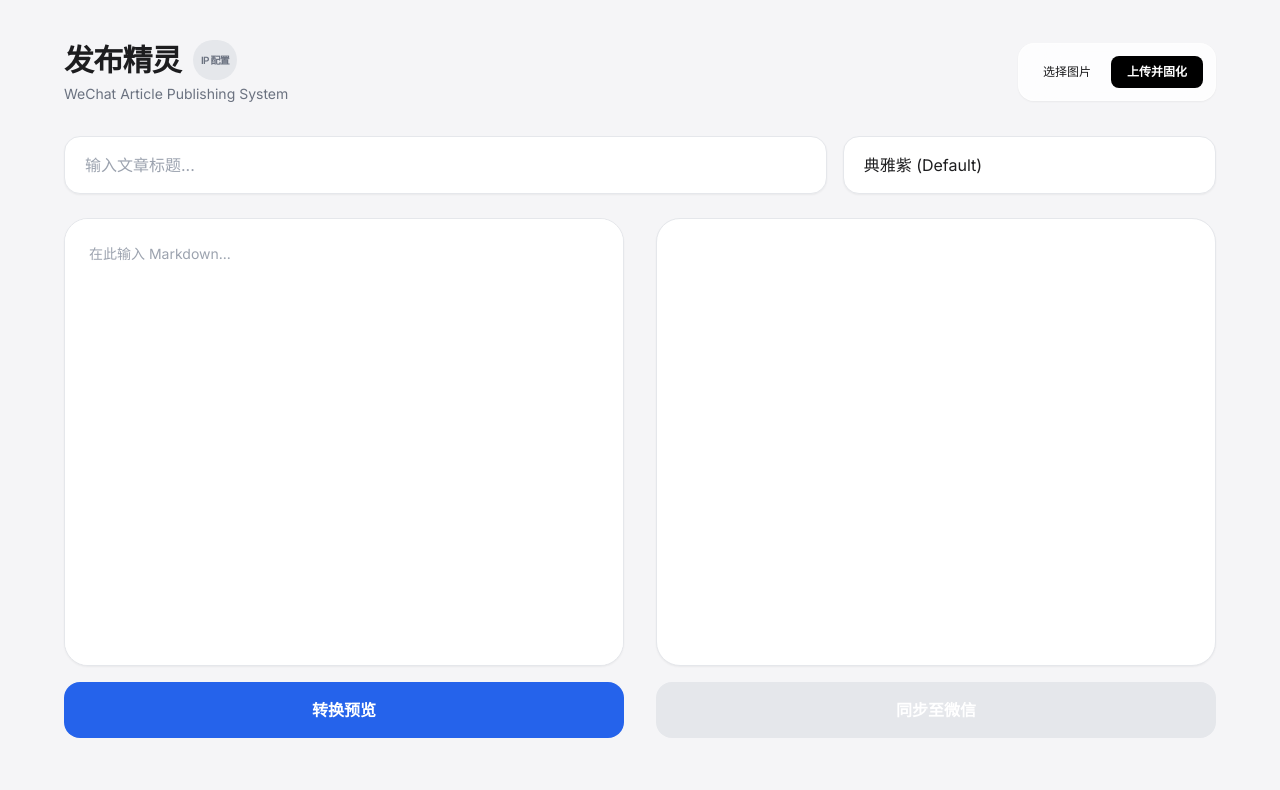
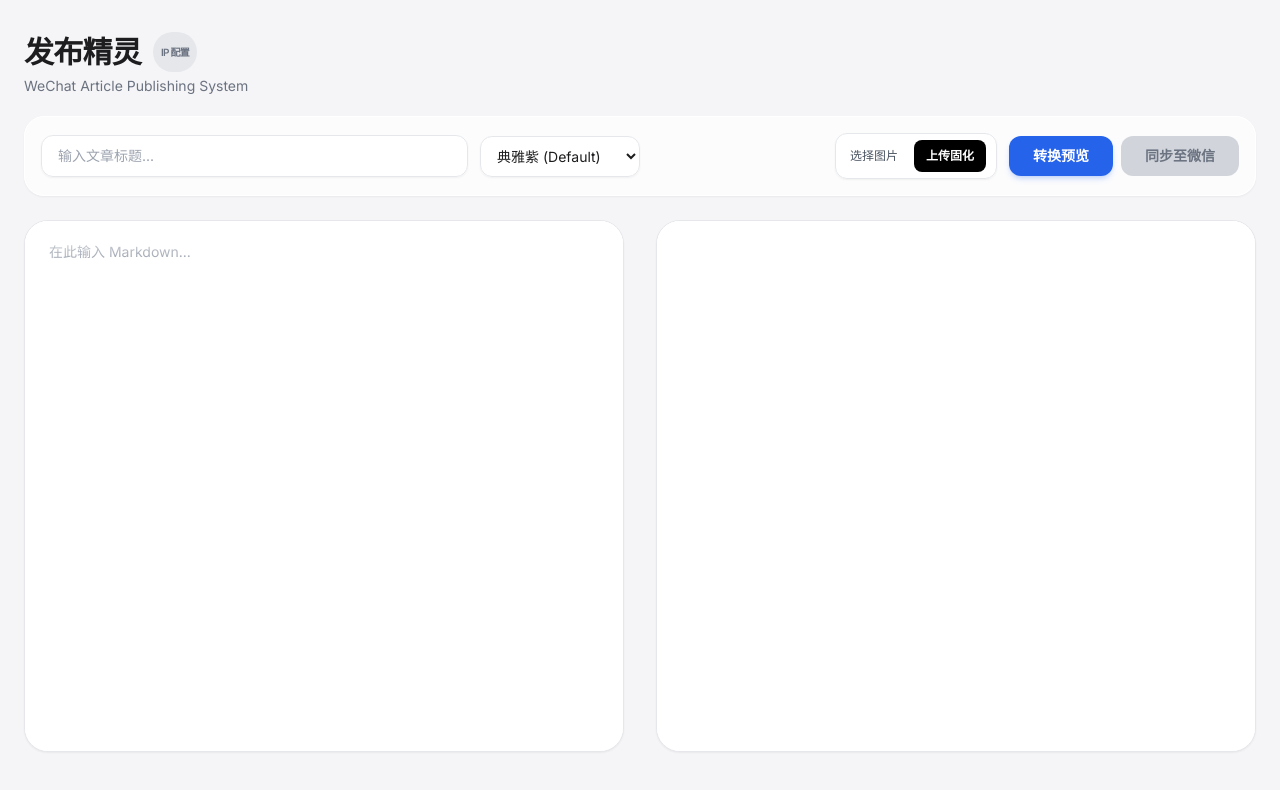
Before and after one commit to 520mhj/jiahao-WeChat-Publish, a website: page index.html in a window 1280 px wide. Drawn offline with nearby package versions, Linux system fonts and the light colour scheme; no server answers.

Commit message:
Update index.html

```diff
--- a/index.html
+++ b/index.html
@@ -8,14 +8,19 @@
     <style>
         @import url('https://fonts.googleapis.com/css2?family=Inter:wght@400;600&family=Noto+Sans+SC:wght@400;700&display=swap');
         body { font-family: 'Inter', 'Noto Sans SC', -apple-system, sans-serif; background-color: #f5f5f7; color: #1d1d1f; }
-        .apple-glass { background: rgba(255, 255, 255, 0.8); backdrop-filter: blur(20px); -webkit-backdrop-filter: blur(20px); }
+        .apple-glass { background: rgba(255, 255, 255, 0.7); backdrop-filter: blur(20px); -webkit-backdrop-filter: blur(20px); }
         .cloak { display: none !important; }
         .preview-container #MdWechat { all: initial; font-family: inherit; }
         /* 进度条动画 */
         .progress-transition { transition: width 0.3s ease; }
+        /* 自定义滚动条样式，让 UI 更精美 */
+        ::-webkit-scrollbar { width: 8px; height: 8px; }
+        ::-webkit-scrollbar-track { background: transparent; }
+        ::-webkit-scrollbar-thumb { background: #d1d5db; border-radius: 4px; }
+        ::-webkit-scrollbar-thumb:hover { background: #9ca3af; }
     </style>
 </head>
-<body class="min-h-screen">
+<body class="min-h-screen flex flex-col">
 
     <div id="uploadOverlay" class="cloak fixed inset-0 bg-white/60 backdrop-blur-xl z-[200] flex flex-col items-center justify-center">
         <div class="bg-white p-8 rounded-[32px] shadow-2xl border border-white/20 flex flex-col items-center gap-6">
@@ -47,43 +52,24 @@
         <img id="modalImg" src="" class="max-w-[90%] max-h-[90%] object-contain rounded-lg shadow-2xl">
     </div>
 
-    <div id="mainApp" class="cloak max-w-[1200px] mx-auto px-6 py-10">
-        <header class="flex flex-col md:flex-row justify-between items-start md:items-center mb-8 gap-6">
+    <div id="mainApp" class="cloak w-full max-w-[1400px] mx-auto px-4 md:px-6 py-6 md:py-8 flex flex-col flex-1">
+
+        <header class="mb-5 shrink-0 flex justify-between items-center">
             <div>
-                <h1 class="text-3xl font-bold tracking-tight flex items-center gap-3">
+                <h1 class="text-2xl md:text-3xl font-bold tracking-tight flex items-center gap-3">
                     发布精灵
                     <a href="https://www.cloudflare-cn.com/ips/" target="_blank" class="text-[10px] bg-gray-200 text-gray-500 px-2 py-0.5 rounded-full hover:bg-blue-100 hover:text-blue-600 transition" title="配置 Cloudflare IP 白名单">IP 配置</a>
                 </h1>
-                <p class="text-gray-500 text-sm mt-1">WeChat Article Publishing System</p>
-            </div>
-
-            <div class="apple-glass p-3 rounded-2xl border border-white/40 shadow-sm flex items-center gap-4">
-                <div id="coverPreviewContainer" class="cloak flex items-center gap-2">
-                    <img id="coverPreviewImg" src="" class="w-10 h-10 object-cover rounded-lg cursor-pointer hover:opacity-80 transition" onclick="openFullscreenCover()">
-
-                    <select id="coverSelect" onchange="changeCover()" class="text-[11px] border border-gray-200 rounded-lg py-1 px-2 bg-white max-w-[100px] focus:outline-none focus:ring-1 focus:ring-blue-500">
-                    </select>
-
-                    <button onclick="handleDeleteCover()" class="text-gray-400 hover:text-red-500 transition-colors p-1">
-                    <svg class="w-4 h-4" fill="none" stroke="currentColor" viewBox="0 0 24 24"><path stroke-linecap="round" stroke-linejoin="round" stroke-width="2" d="M19 7l-.867 12.142A2 2 0 0116.138 21H7.862a2 2 0 01-1.995-1.858L5 7m5 4v6m4-4v6m1-10V4a1 1 0 00-1-1h-4a1 1 0 00-1 1v3M4 7h16"></path></svg>
-                    </button>
-
-                    <div class="h-6 w-[1px] bg-gray-200 mx-1"></div>
-                </div>
-                <div class="flex items-center gap-2">
-                    <input type="file" id="coverFileInput" accept="image/*" class="hidden">
-                    <button onclick="document.getElementById('coverFileInput').click()" class="text-xs font-medium px-3 py-2 rounded-lg hover:bg-gray-100 transition">选择图片</button>
-                    <button onclick="handleCoverUpload()" class="bg-black text-white text-xs font-semibold px-4 py-2 rounded-lg hover:bg-gray-800 active:scale-95 transition">上传并固化</button>
-                </div>
+                <p class="text-gray-500 text-xs md:text-sm mt-1">WeChat Article Publishing System</p>
             </div>
         </header>
 
-        <div class="grid grid-cols-1 md:grid-cols-3 gap-4 mb-6">
-            <div class="md:col-span-2">
-                <input id="articleTitle" type="text" placeholder="输入文章标题..." class="w-full px-5 py-4 bg-white rounded-2xl border border-gray-200 focus:outline-none focus:ring-2 focus:ring-blue-500 shadow-sm transition-all font-medium">
-            </div>
-            <div class="relative">
-                <select id="themeSelect" onchange="handleConvert()" class="w-full px-5 py-4 bg-white rounded-2xl border border-gray-200 appearance-none focus:outline-none focus:ring-2 focus:ring-blue-500 shadow-sm cursor-pointer font-medium">
+        <div class="sticky top-2 md:top-4 z-50 mb-6 shrink-0 apple-glass p-3 md:p-4 rounded-[20px] shadow-sm border border-white shadow-lg shadow-black/5 flex flex-col xl:flex-row gap-4 items-center justify-between transition-all">
+
+            <div class="flex w-full xl:w-1/2 gap-3 items-center">
+                <input id="articleTitle" type="text" placeholder="输入文章标题..." class="flex-1 min-w-0 px-4 py-2.5 bg-white/90 rounded-xl border border-gray-200 focus:outline-none focus:ring-2 focus:ring-blue-500 shadow-sm transition-all font-medium text-sm">
+
+                <select id="themeSelect" onchange="handleConvert()" class="w-32 md:w-40 px-3 py-2.5 bg-white/90 rounded-xl border border-gray-200 focus:outline-none focus:ring-2 focus:ring-blue-500 shadow-sm cursor-pointer font-medium text-sm">
                     <option value="default">典雅紫 (Default)</option>
                     <option value="apple">极简科技 (Apple)</option>
                     <option value="notion">优雅手帐 (Notion)</option>
@@ -93,21 +79,45 @@
                     <option value="dark">静谧深蓝 (Dark)</option>
                 </select>
             </div>
+
+            <div class="flex w-full xl:w-auto flex-wrap sm:flex-nowrap gap-3 items-center justify-between xl:justify-end">
+
+                <div class="flex items-center gap-2 bg-white/80 p-1.5 pr-2.5 rounded-xl border border-gray-200 shadow-sm shrink-0">
+                    <div id="coverPreviewContainer" class="cloak flex items-center gap-2">
+                        <img id="coverPreviewImg" src="" class="w-8 h-8 md:w-9 md:h-9 object-cover rounded-lg cursor-pointer hover:opacity-80 transition shadow-sm border border-gray-100" onclick="openFullscreenCover()">
+                        <select id="coverSelect" onchange="changeCover()" class="text-[11px] border-none bg-transparent max-w-[70px] md:max-w-[90px] focus:outline-none cursor-pointer truncate">
+                        </select>
+                        <button onclick="handleDeleteCover()" class="text-gray-400 hover:text-red-500 transition-colors p-1" title="删除当前封面">
+                            <svg class="w-4 h-4" fill="none" stroke="currentColor" viewBox="0 0 24 24"><path stroke-linecap="round" stroke-linejoin="round" stroke-width="2" d="M19 7l-.867 12.142A2 2 0 0116.138 21H7.862a2 2 0 01-1.995-1.858L5 7m5 4v6m4-4v6m1-10V4a1 1 0 00-1-1h-4a1 1 0 00-1 1v3M4 7h16"></path></svg>
+                        </button>
+                        <div class="h-5 w-[1px] bg-gray-300 mx-1"></div>
+                    </div>
+                    <div class="flex items-center gap-2">
+                        <input type="file" id="coverFileInput" accept="image/*" class="hidden">
+                        <button onclick="document.getElementById('coverFileInput').click()" class="text-xs font-medium text-gray-600 hover:text-black px-1 md:px-2 py-1.5 transition">选择图片</button>
+                        <button onclick="handleCoverUpload()" class="bg-black text-white text-xs font-semibold px-3 py-2 rounded-lg hover:bg-gray-800 active:scale-95 transition whitespace-nowrap">上传固化</button>
+                    </div>
                 </div>
 
-        <div class="grid grid-cols-1 lg:grid-cols-2 gap-8 h-[65vh]">
-            <div class="flex flex-col gap-4">
-                <div class="bg-white rounded-[24px] shadow-sm border border-gray-200 overflow-hidden flex flex-col flex-1">
-                    <textarea id="inputText" class="flex-1 p-6 focus:outline-none resize-none text-sm leading-relaxed" placeholder="在此输入 Markdown..."></textarea>
+                <div class="flex gap-2 shrink-0">
+                    <button onclick="handleConvert()" class="bg-blue-600 text-white text-sm px-4 md:px-6 py-2.5 rounded-xl font-bold hover:bg-blue-700 active:scale-95 transition-all whitespace-nowrap shadow-md shadow-blue-600/20">转换预览</button>
+                    <button id="uploadBtn" onclick="handleUpload()" disabled class="bg-emerald-600 text-white text-sm px-4 md:px-6 py-2.5 rounded-xl font-bold hover:bg-emerald-700 active:scale-95 disabled:bg-gray-300 disabled:text-gray-500 disabled:shadow-none disabled:cursor-not-allowed transition-all whitespace-nowrap shadow-md shadow-emerald-600/20">同步至微信</button>
                 </div>
-                <button onclick="handleConvert()" class="bg-blue-600 text-white py-4 rounded-2xl font-bold hover:bg-blue-700 transition-all">转换预览</button>
             </div>
-            <div class="flex flex-col gap-4">
-                <div class="bg-white rounded-[24px] shadow-sm border border-gray-200 overflow-hidden flex flex-col flex-1">
-                    <div id="previewArea" class="flex-1 overflow-y-auto p-4 preview-container"></div>
         </div>
-                <button id="uploadBtn" onclick="handleUpload()" disabled class="bg-emerald-600 text-white py-4 rounded-2xl font-bold hover:bg-emerald-700 disabled:bg-gray-200 transition-all">同步至微信</button>
+
+        <div class="flex-1 min-h-[500px] h-[calc(100vh-200px)] grid grid-cols-1 lg:grid-cols-2 gap-6 lg:gap-8 pb-4">
+
+            <div class="bg-white rounded-[24px] shadow-sm border border-gray-200 flex flex-col h-full overflow-hidden relative group">
+                <div class="absolute top-0 left-0 right-0 h-10 bg-gradient-to-b from-white to-transparent pointer-events-none z-10"></div>
+                <textarea id="inputText" class="flex-1 w-full h-full p-6 pt-5 focus:outline-none resize-none text-sm leading-relaxed overflow-y-auto z-0" placeholder="在此输入 Markdown..."></textarea>
             </div>
+
+            <div class="bg-white rounded-[24px] shadow-sm border border-gray-200 flex flex-col h-full overflow-hidden relative">
+                <div class="absolute top-0 left-0 right-0 h-6 bg-gradient-to-b from-white to-transparent pointer-events-none z-10"></div>
+                <div id="previewArea" class="flex-1 w-full h-full p-6 pt-5 overflow-y-auto preview-container bg-white z-0"></div>
+            </div>
+
         </div>
     </div>
 
@@ -116,7 +126,6 @@
         let currentDigest = "";
         let isSetupMode = false;
 
-        // --- 核心：封面上传处理（锁定页面） ---
         async function handleCoverUpload() {
             const fileInput = document.getElementById('coverFileInput');
             let file = fileInput.files[0];
@@ -127,12 +136,10 @@
             const circle = document.getElementById('progressCircle');
             const text = document.getElementById('progressText');
 
-            // 1. 显示全屏锁定遮罩
             overlay.classList.remove('cloak');
             statusText.innerText = "正在压缩图片...";
             updateProgress(0);
 
-            // 2. 压缩
             file = await compressImage(file);
             statusText.innerText = "正在上传至微信素材库...";
 
@@ -149,7 +156,6 @@
                 }
             };
 
-            // 修改：图片上传完成后，强制将最新上传的 ID 作为当前选择
             xhr.onload = async () => {
                 if (xhr.status === 200) {
                 const result = JSON.parse(xhr.responseText);
@@ -206,7 +212,6 @@
             });
         }
 
-        // 其余业务逻辑 (鉴权、转换、同步) ...
         document.addEventListener("DOMContentLoaded", async () => {
             const res = await fetch('/api/cover');
             if (res.status === 401) {
@@ -217,12 +222,11 @@
                 initSystem();
                 const inputText = document.getElementById('inputText');
 
-                // 监听粘贴事件
                 inputText.addEventListener('paste', async (e) => {
                     const items = (e.clipboardData || e.originalEvent.clipboardData).items;
                     for (let item of items) {
                         if (item.kind === 'file' && item.type.startsWith('image/')) {
-                        e.preventDefault(); // 阻止默认粘贴文本行为
+                        e.preventDefault();
                         const file = item.getAsFile();
                         await uploadAndInsertImage(file);
                         break;
@@ -232,13 +236,11 @@
             }
         });
 
-        // 处理图片上传并插入编辑器
         async function uploadAndInsertImage(file) {
             const textarea = document.getElementById('inputText');
             const startPos = textarea.selectionStart;
             const endPos = textarea.selectionEnd;
 
-    // 1. 插入上传中占位符
             const placeholder = `\n![正在上传图片...]()\n`;
             textarea.value = textarea.value.substring(0, startPos) + placeholder + textarea.value.substring(endPos);
 
@@ -246,7 +248,6 @@ async function uploadAndInsertImage(file) {
                 const formData = new FormData();
                 formData.append('file', file);
 
-        // 2. 调用咱们刚写的后端代理
                 const res = await fetch('/api/upload_kvault', {
                     method: 'POST',
                     body: formData
@@ -254,10 +255,8 @@ async function uploadAndInsertImage(file) {
                 const data = await res.json();
 
                 if (data.success) {
-            // 3. 上传成功，将占位符替换为真实的 Markdown 图片语法
                     const imageMarkdown = `\n![图片](${data.url})\n`;
                     textarea.value = textarea.value.replace(placeholder, imageMarkdown);
-            // 4. 立即触发一次转换预览
                     handleConvert();
                 } else {
                     alert("图床上传失败: " + data.error);
@@ -280,7 +279,6 @@ async function uploadAndInsertImage(file) {
             else alert("验证失败");
         }
 
-// 修改：初始化时加载列表并设置选中项
         async function initSystem() {
             document.getElementById('mainApp').classList.remove('cloak');
             const res = await fetch('/api/cover');
@@ -298,7 +296,6 @@ async function initSystem() {
                     select.appendChild(opt);
                 });
 
-        // 确定应该选中哪个
                 let activeId = localStorage.getItem("fixed_thumb_media_id") || data.media_id || data.list[data.list.length-1].id;
                 select.value = activeId;
 
@@ -309,19 +306,19 @@ async function initSystem() {
             }
         }
 
-// 新增：切换封面逻辑
         function changeCover() {
-    const id = document.getElementById('coverSelect').value;
-    updateCoverPreview(id);
+            const select = document.getElementById('coverSelect');
+            const selectedId = select.value;
+            if (!selectedId) return;
+            localStorage.setItem("fixed_thumb_media_id", selectedId);
+            document.getElementById('coverPreviewImg').src = `/api/cover_image?id=${selectedId}&t=` + Date.now();
         }
 
-// 抽离：更新预览图和本地存储
         function updateCoverPreview(id) {
             localStorage.setItem("fixed_thumb_media_id", id);
             document.getElementById('coverPreviewImg').src = `/api/cover_image?id=${id}&t=${Date.now()}`;
         }
 
-// 新增：删除封面逻辑
         async function handleDeleteCover() {
             const id = document.getElementById('coverSelect').value;
             if (!id || !confirm("确定要删除这张封面吗？此操作不可撤销。")) return;
@@ -334,25 +331,12 @@ async function handleDeleteCover() {
                 });
                 const result = await res.json();
                 if (result.success) {
-            localStorage.removeItem("fixed_thumb_media_id"); // 清除本地缓存强制重新初始化
+                    localStorage.removeItem("fixed_thumb_media_id");
                     await initSystem();
                 } else {
                     alert("删除失败: " + result.error);
                 }
             } catch (e) { alert("网络错误"); }
-}
-
-        // 新增：切换下拉框封面时的联动函数
-        function changeCover() {
-            const select = document.getElementById('coverSelect');
-            const selectedId = select.value;
-            if (!selectedId) return;
-
-                // 更新要发给微信的固化ID
-                localStorage.setItem("fixed_thumb_media_id", selectedId);
-
-                // 刷新前端预览图，通过传 id 来精准拉取对应图片
-                document.getElementById('coverPreviewImg').src = `/api/cover_image?id=${selectedId}&t=` + Date.now();
         }
 
         function openFullscreenCover() {
@@ -381,12 +365,10 @@ async function handleDeleteCover() {
             document.getElementById('uploadBtn').disabled = false;
         }
 
-// 替换原有的 handleUpload 函数
         async function handleUpload() {
             const title = document.getElementById('articleTitle').value;
             const btn = document.getElementById('uploadBtn');
 
-    // 创建一个临时的 DOM 元素来解析 HTML
             const tempDiv = document.createElement('div');
             tempDiv.innerHTML = currentHtml;
             const images = tempDiv.getElementsByTagName('img');
@@ -394,17 +376,14 @@ async function handleUpload() {
             btn.disabled = true;
 
             try {
-        // --- 开始预处理：图片转链 ---
                 for (let i = 0; i < images.length; i++) {
                     const img = images[i];
                     const src = img.getAttribute('src');
 
-            // 如果已经是微信的图片了，跳过
                     if (src && src.includes('mmbiz.qpic.cn')) continue;
 
                     btn.innerText = `处理图片 (${i+1}/${images.length})...`;
 
-            // 调用我们刚才写的转链引擎
                     const res = await fetch('/api/url_to_wechat', {
                         method: 'POST',
                         headers: { 'Content-Type': 'application/json' },
@@ -413,25 +392,20 @@ async function handleUpload() {
                     const data = await res.json();
 
                     if (data.success) {
-                // 将原 HTML 中的 src 替换为微信绿卡 url
                         img.setAttribute('src', data.wechat_url);
                     } else {
                         console.warn("图片转链失败:", src, data.error);
-                // 你可以选择在这里中断，或者继续不管它
                     }
                 }
 
-        // 提取处理完毕的安全 HTML
                 const safeWechatHtml = tempDiv.innerHTML;
-
-        // --- 开始真正的草稿同步 ---
                 btn.innerText = "同步草稿箱...";
 
                 const res = await fetch('/api/upload', {
                     method: 'POST',
                     headers: {'Content-Type': 'application/json'},
                     body: JSON.stringify({
-                html: safeWechatHtml, // 使用洗白后的 HTML
+                        html: safeWechatHtml,
                         title: title,
                         digest: currentDigest,
                         thumb_media_id: localStorage.getItem("fixed_thumb_media_id")
```
Lines whose indentation alone changed are shown as unchanged.
